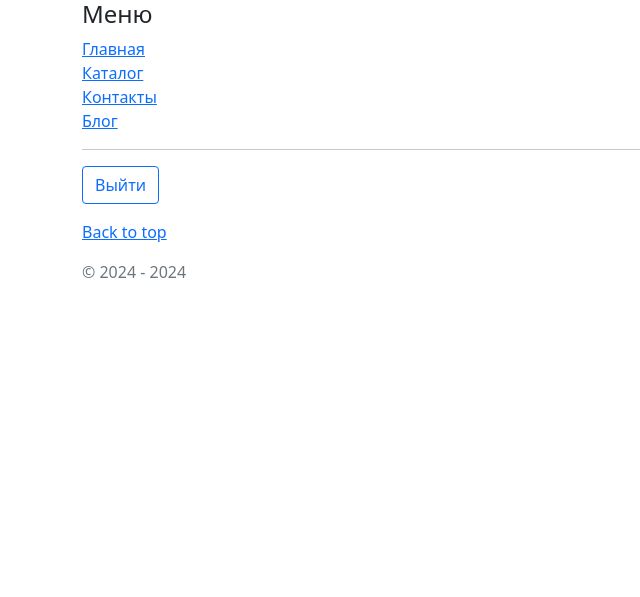
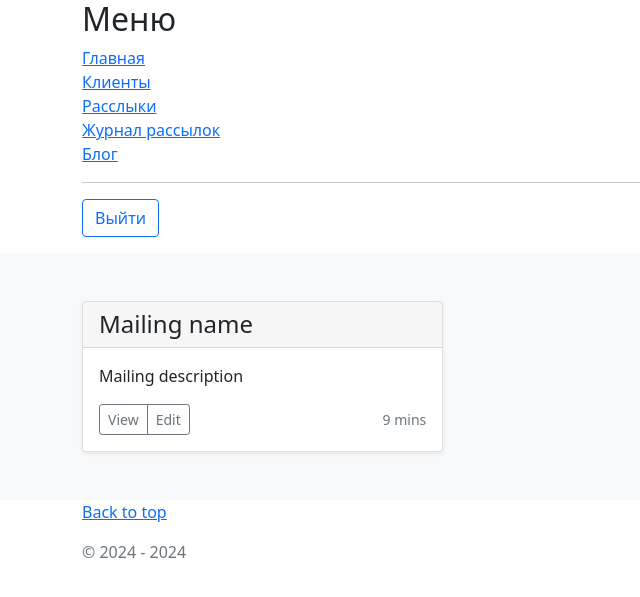
Before and after one commit to SergeyMediv/CW_6, a Django app: page / in a window 1280 px wide. Shown: the top 597 px of the page, without its empty margins (0-640 px from the left). Run offline with Django 4.2, Linux system fonts and the light colour scheme; the visitor is signed in with stand-in values (Sample User, id 1); data that the repository does not hold is empty; some libraries are stand-ins or nearby versions.

Commit message:
client urls

```diff
--- a/mailing/forms.py
+++ b/mailing/forms.py
@@ -1,4 +1,6 @@
 from django import forms
+
+from mailing.models import Client, Mailing, Message
 
 forbidden_words = ['казино',
                    'криптовалюта',
@@ -17,3 +19,35 @@ class StyleFormMixin:
         for field_name, field in self.fields.items():
             if not isinstance(field.widget, forms.CheckboxInput):
                 field.widget.attrs['class'] = 'form-control'
+
+
+class ClientForm(StyleFormMixin, forms.ModelForm):
+    class Meta:
+        model = Client
+        exclude = ('owner',)
+
+
+class MailingForm(StyleFormMixin, forms.ModelForm):
+    class Meta:
+        model = Mailing
+        exclude = ('owner',)
+
+
+class MessageForm(StyleFormMixin, forms.ModelForm):
+    class Meta:
+        model = Message
+        exclude = ('owner',)
+
+    def clean_theme(self):
+        cleaned_data = self.cleaned_data['theme']
+        for word in forbidden_words:
+            if word.lower() in cleaned_data.lower():
+                raise forms.ValidationError('Название не должно содержать запрещённых слов')
+            else:
+                return cleaned_data
+
+    def clean_text(self):
+        cleaned_data = self.cleaned_data['text']
+        if cleaned_data.lower() in forbidden_words:
+            raise forms.ValidationError('Описание не должно содержать запрещённых слов')
+        return cleaned_data
--- a/mailing/templates/mailing/includes/inc_menu.html
+++ b/mailing/templates/mailing/includes/inc_menu.html
@@ -1,10 +1,18 @@
-<h4>Меню</h4>
+<h2>Меню</h2>
 <ul class="list-unstyled">
+    {% if user.is_authenticated %}
     <li><a href="#" class="text-black">Главная</a></li>
-    <li><a href="#" class="text-black">Каталог</a></li>
-    <li><a href="#" class="text-black">Контакты</a></li>
+    <li><a href="/list" class="text-black">Клиенты</a></li>
+    <li><a href="#" class="text-black">Расслыки</a></li>
+    <li><a href="#" class="text-black">Журнал рассылок</a></li>
     <li><a href="#" class="text-black">Блог</a></li>
     <hr>
+    {% else %}
+    <p class="h5 card-text">Сервис для управления рассылками</p>
+    <p class="h5 card-text">Авторизуйтесь для начала работы</p>
+    <li><a href="#" class="text-black">Блог</a></li>
+    <hr>
+    {% endif %}
 
     {% if user.is_authenticated %}
     <form method="post" action="{% url 'users:logout' %}">
--- a/mailing/templates/mailing/index.html
+++ b/mailing/templates/mailing/index.html
@@ -0,0 +1,29 @@
+{% extends 'mailing/base.html'%}
+{% block content %}
+<div class="album py-5 bg-light">
+    <div class="container">
+        <div class="row row-cols-1 row-cols-sm-2 row-cols-md-3 g-3">
+
+            <div class="col">
+                <div class="card shadow-sm">
+                    <div class="card-header">
+                        <p class="h4 card-text">Mailing name</p>
+                    </div>
+                    <div class="card-body">
+                        <p class="card-text">Mailing description</p>
+                        <div class="d-flex justify-content-between align-items-center">
+                            <div class="btn-group">
+                                <button type="button" class="btn btn-sm btn-outline-secondary">View</button>
+                                <button type="button" class="btn btn-sm btn-outline-secondary">Edit</button>
+                            </div>
+                            <small class="text-muted">9 mins</small>
+                        </div>
+                    </div>
+
+                </div>
+            </div>
+
+        </div>
+    </div>
+</div>
+{% endblock %}
--- a/mailing/urls.py
+++ b/mailing/urls.py
@@ -3,10 +3,16 @@ from django.conf.urls.static import static
 
 from config import settings
 from mailing.apps import MailingConfig
-from mailing.views import HomeView
+from mailing.views import (HomeView, ClientListView, ClientUpdateView, ClientCreateView, ClientDeleteView,
+                           ClientDetailView)
 
 app_name = MailingConfig.name
 
 urlpatterns = [
-    path('', HomeView.as_view(), name='home'),
+    path('', HomeView.as_view(), name='index'),
+    path('list/', ClientListView.as_view(), name='clients_list'),
+    path('update/<int:pk>', ClientUpdateView.as_view(), name='client_update'),
+    path('create/', ClientCreateView.as_view(), name='client_create'),
+    path('delete/<int:pk>', ClientDeleteView.as_view(), name='client_delete'),
+    path('view/<int:pk>', ClientDetailView.as_view(), name='client_detail'),
 ] + static(settings.MEDIA_URL, document_root=settings.MEDIA_ROOT)
--- a/mailing/views.py
+++ b/mailing/views.py
@@ -1,16 +1,44 @@
+from django.contrib.auth.mixins import LoginRequiredMixin
 from django.shortcuts import render
-from django.views.generic import TemplateView
+from django.views.generic import TemplateView, ListView, DetailView, CreateView, UpdateView, DeleteView
 
-from mailing.models import Mailing
+from mailing.forms import ClientForm
+from mailing.models import Mailing, Client
 
 
 class HomeView(TemplateView):
-    template_name = 'mailing/base.html'
+    template_name = 'mailing/index.html'
     extra_context = {
         'title': 'Сервис рассылок'
     }
 
     def get_context_data(self, **kwargs):
         context_data = super().get_context_data(**kwargs)
-        context_data['object_list'] = Mailing.objects.all()
+        mailings = Mailing.objects.all()
+        clients = Client.objects.all()
+        context_data['all_mailings'] = mailings.count()
+        context_data['active_mailings'] = mailings.filter(status=Mailing.STARTED).count()
+        context_data['active_clients'] = clients.values('email').distinct().count()
         return context_data
+
+
+class ClientListView(LoginRequiredMixin, ListView):
+    model = Client
+
+
+class ClientDetailView(LoginRequiredMixin, DetailView):
+    model = Client
+
+
+class ClientCreateView(LoginRequiredMixin, CreateView):
+    model = Client
+    form = ClientForm
+
+
+class ClientUpdateView(LoginRequiredMixin, UpdateView):
+    model = Client
+    form = ClientForm
+
+
+class ClientDeleteView(LoginRequiredMixin, DeleteView):
+    model = Client
```
Also changed, not shown: mailing/templates/mailing/card_template.html (deleted, +0 -29 lines), mailing/templates/mailing/client_list.html (added, +31 -0 lines).
